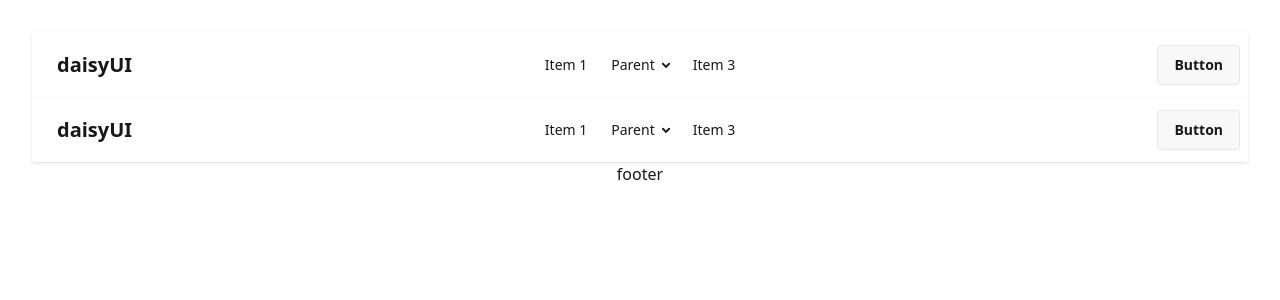
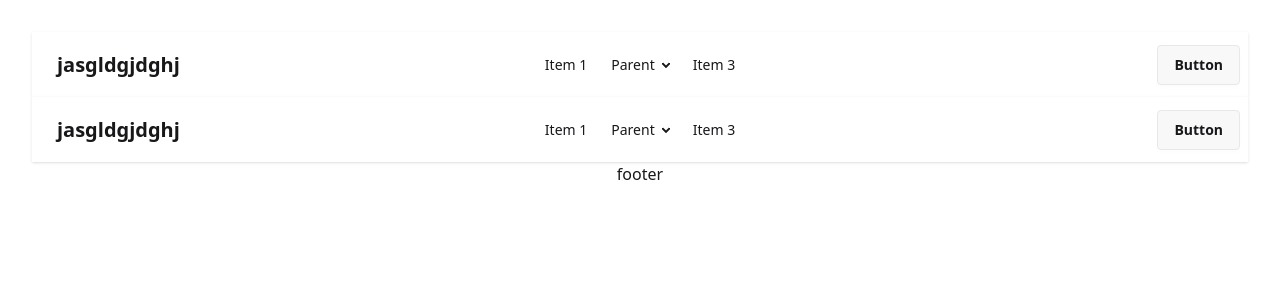
Before and after one commit to abdulalim1010/conseptual-repo, a React (Vite) app: page /navbar in a window 1280 px wide. Shown: the top 300 px of the page. Built offline with nearby package versions, Linux system fonts and the light colour scheme.

Commit message:
add some

```diff
--- a/src/components/Navbar/Navbar.jsx
+++ b/src/components/Navbar/Navbar.jsx
@@ -1,4 +1,5 @@
 import React from 'react';
+import { Link } from 'react-router';
 
 const Navbar = () => {
   return (
@@ -22,10 +23,10 @@ const Navbar = () => {
         <li><a>Item 3</a></li>
       </ul>
     </div>
-    <a className="btn btn-ghost text-xl">daisyUI</a>
+    <Link to='/' className="btn btn-ghost text-xl">jasgldgjdghj</Link>
   </div>
   <div className="navbar-center hidden lg:flex">
-    <ul className="menu menu-horizontal px-1">
+    <ul className="menu menu-horizontal  px-1">
       <li><a>Item 1</a></li>
       <li>
         <details>
@@ -39,7 +40,7 @@ const Navbar = () => {
       <li><a>Item 3</a></li>
     </ul>
   </div>
-  <div className="navbar-end">
+  <div className="navbar-end lg:flex">
     <a className="btn">Button</a>
   </div>
 </div>
```
